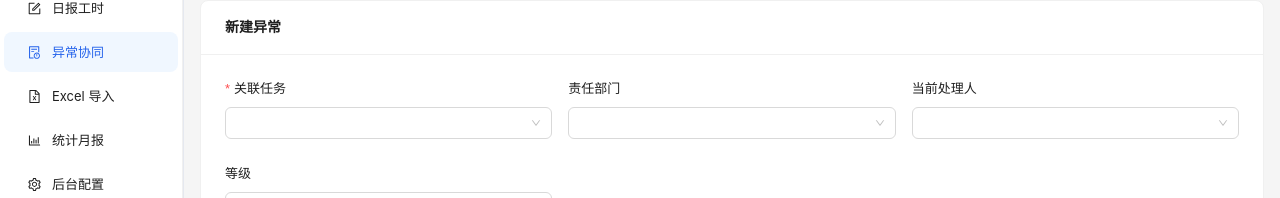
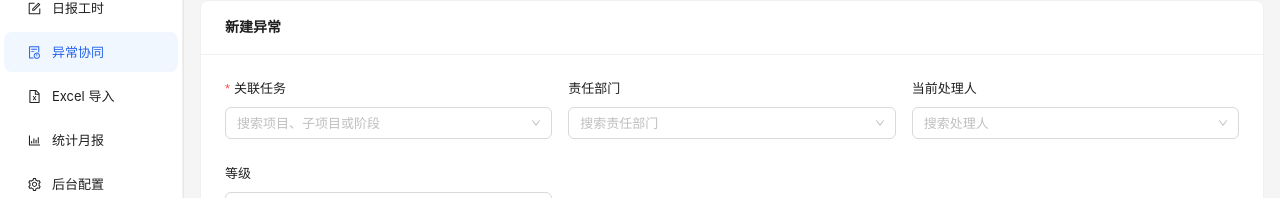
Before and after one commit to ZhangWeiC/project-progress-platform, a React (Vite) app in the folder web/: page /exceptions in a window 1280 px wide. Shown: the part 160-358 px from the top of the page. Built offline with nearby package versions, Linux system fonts and the light colour scheme; no server answers.

Commit message:
Add searchable task selectors

```diff
--- a/web/src/pages/cases/CaseMatrixPage.tsx
+++ b/web/src/pages/cases/CaseMatrixPage.tsx
@@ -41,6 +41,9 @@ export function CaseMatrixPage() {
             项目进度总览
           </Typography.Title>
           <Select
+            showSearch
+            optionFilterProp="label"
+            placeholder="搜索项目"
             value={activeCaseId}
             style={{ width: 340 }}
             loading={casesQuery.isLoading}
--- a/web/src/pages/exceptions/ExceptionsPage.tsx
+++ b/web/src/pages/exceptions/ExceptionsPage.tsx
@@ -49,6 +49,10 @@ export function ExceptionsPage() {
           <div className="form-grid">
             <Form.Item label="关联任务" name="case_task_id" rules={[{ required: true }]}>
               <Select
+                showSearch
+                allowClear
+                optionFilterProp="label"
+                placeholder="搜索项目、子项目或阶段"
                 options={(tasks.data ?? []).map((item) => ({
                   value: String(item.id),
                   label: `${item.case_name ?? ''} / ${item.item_name ?? '-'} / ${item.name ?? ''}`
@@ -56,10 +60,22 @@ export function ExceptionsPage() {
               />
             </Form.Item>
             <Form.Item label="责任部门" name="responsible_department_id">
-              <Select options={(lookups.data?.departments ?? []).map((item) => ({ value: item.id, label: item.name }))} />
+              <Select
+                showSearch
+                allowClear
+                optionFilterProp="label"
+                placeholder="搜索责任部门"
+                options={(lookups.data?.departments ?? []).map((item) => ({ value: item.id, label: item.name }))}
+              />
             </Form.Item>
             <Form.Item label="当前处理人" name="current_handler_id">
-              <Select options={(lookups.data?.employees ?? []).map((item) => ({ value: item.id, label: item.name }))} />
+              <Select
+                showSearch
+                allowClear
+                optionFilterProp="label"
+                placeholder="搜索处理人"
+                options={(lookups.data?.employees ?? []).map((item) => ({ value: item.id, label: item.name }))}
+              />
             </Form.Item>
             <Form.Item label="等级" name="level">
               <Select options={[{ value: 'low', label: '低' }, { value: 'medium', label: '中' }, { value: 'high', label: '高' }]} />
--- a/web/src/pages/mobile/MobileWorkLogPage.tsx
+++ b/web/src/pages/mobile/MobileWorkLogPage.tsx
@@ -29,10 +29,21 @@ export function MobileWorkLogPage() {
         }}
       >
         <Form.Item label="任务" name="case_task_id" rules={[{ required: true }]}>
-          <Select options={(tasks.data ?? []).map((item) => ({ value: String(item.id), label: `${item.case_name ?? ''} / ${item.item_name ?? '-'} / ${item.name ?? ''}` }))} />
+          <Select
+            showSearch
+            allowClear
+            optionFilterProp="label"
+            placeholder="搜索项目、子项目或阶段"
+            options={(tasks.data ?? []).map((item) => ({ value: String(item.id), label: `${item.case_name ?? ''} / ${item.item_name ?? '-'} / ${item.name ?? ''}` }))}
+          />
         </Form.Item>
         <Form.Item label="实际工作员工" name="actual_employee_id" rules={[{ required: true }]}>
-          <Select options={(lookups.data?.employees ?? []).map((item) => ({ value: item.id, label: item.name }))} />
+          <Select
+            showSearch
+            optionFilterProp="label"
+            placeholder="搜索员工"
+            options={(lookups.data?.employees ?? []).map((item) => ({ value: item.id, label: item.name }))}
+          />
         </Form.Item>
         <Form.Item label="日期" name="work_date" rules={[{ required: true }]}>
           <DatePicker style={{ width: '100%' }} />
--- a/web/src/pages/work-logs/WorkLogsPage.tsx
+++ b/web/src/pages/work-logs/WorkLogsPage.tsx
@@ -44,6 +44,9 @@ export function WorkLogsPage() {
             <Form.Item label="任务" name="case_task_id" rules={[{ required: true }]}>
               <Select
                 showSearch
+                allowClear
+                optionFilterProp="label"
+                placeholder="搜索项目、子项目或阶段"
                 options={(tasks.data ?? []).map((item) => ({
                   value: String(item.id),
                   label: `${item.case_name ?? ''} / ${item.item_name ?? '-'} / ${item.name ?? ''}`
@@ -52,6 +55,9 @@ export function WorkLogsPage() {
             </Form.Item>
             <Form.Item label="实际工作员工" name="actual_employee_id" rules={[{ required: true }]}>
               <Select
+                showSearch
+                optionFilterProp="label"
+                placeholder="搜索员工"
                 options={(lookups.data?.employees ?? []).map((item) => ({ value: item.id, label: item.name }))}
               />
             </Form.Item>
```
